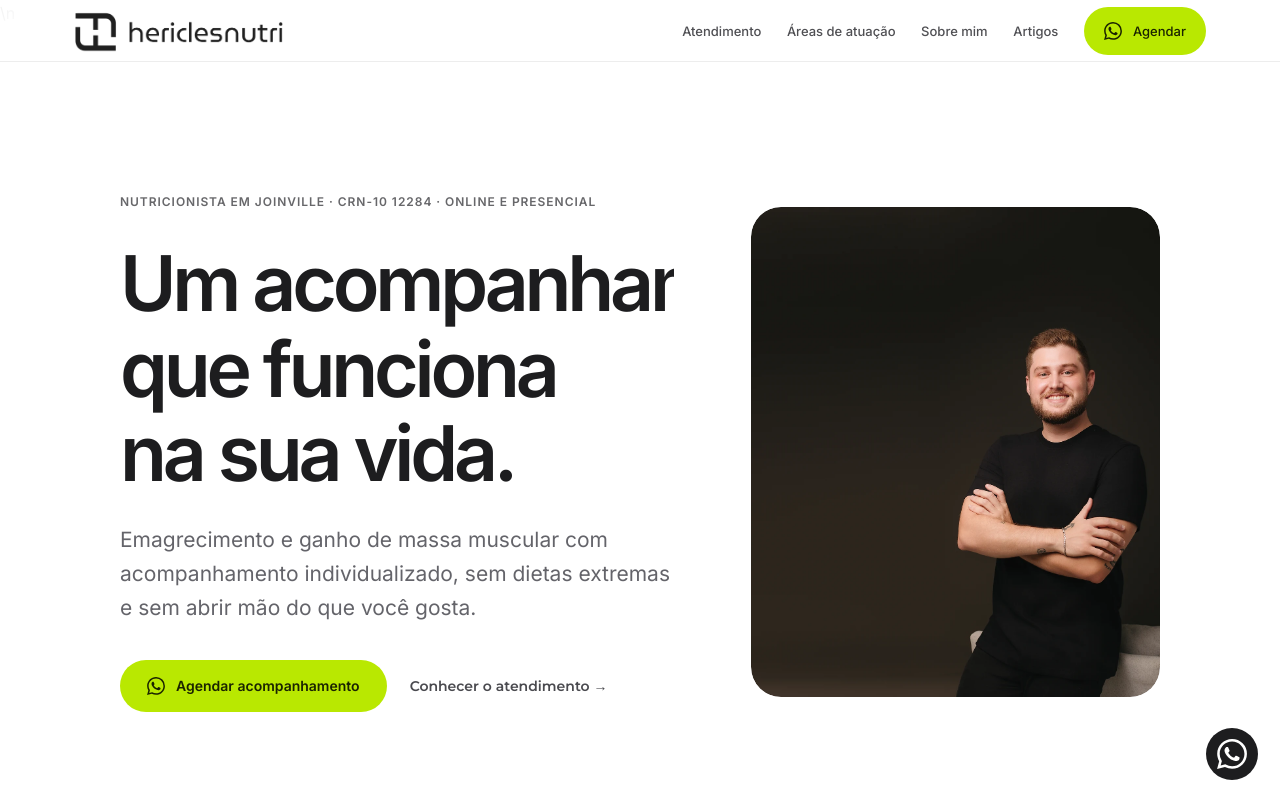
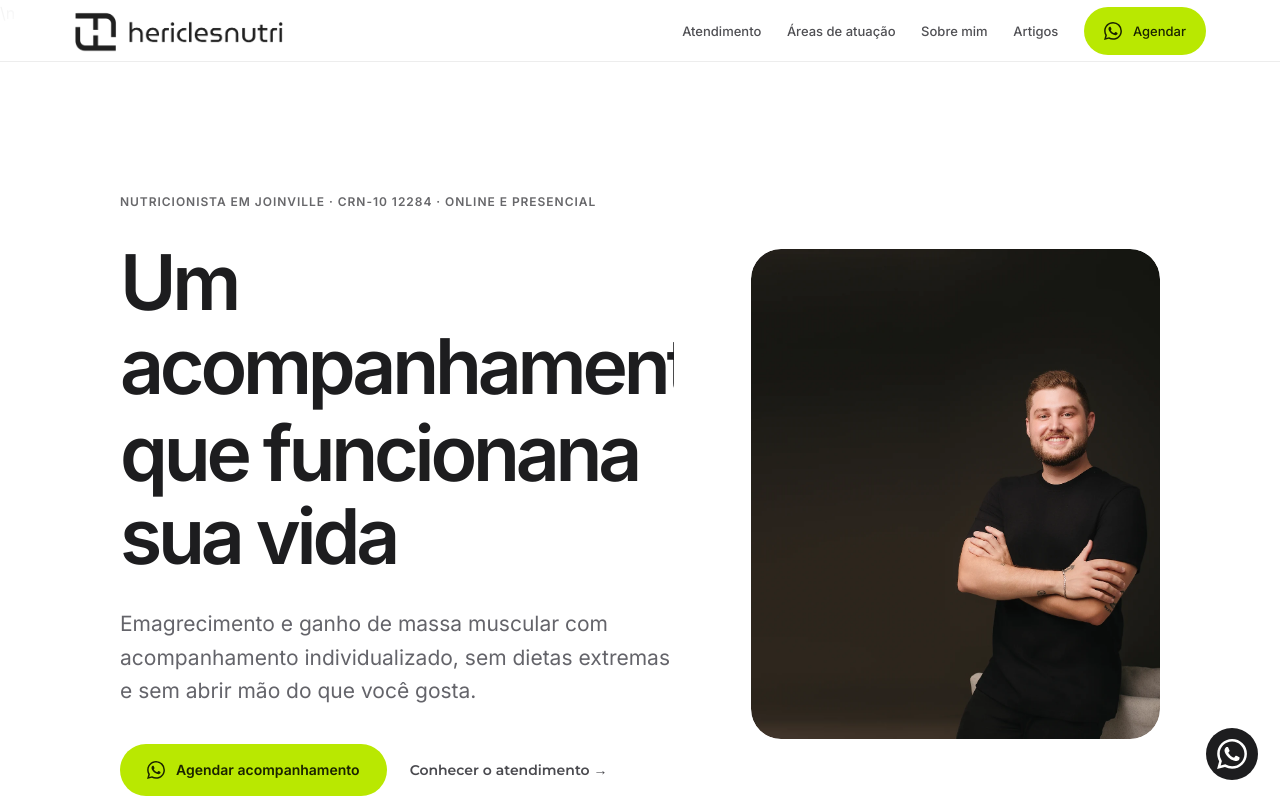
Before and after one commit to hericlesferreira/hericlesnutricionista-site, a React (Vite) app: page / in a window 1280 px wide. Shown: the top 800 px of the page. Built offline with nearby package versions, Linux system fonts and the light colour scheme.

Commit message:
style: reorganizar hero em quatro linhas

```diff
--- a/src/App.jsx
+++ b/src/App.jsx
@@ -101,16 +101,18 @@ export default function App() {
           <div className="hero__text">
             <p className="hero__eyebrow">Nutricionista em Joinville · CRN-10 12284 · Online e presencial</p>
             <h1 className="hero__title">
-              <span className="hero__rotator" aria-label="Uma alimentação, uma dieta, um acompanhamento ou um planejamento que funciona na sua vida">
+              <span className="hero__title-line">Um</span>
+              <span className="hero__rotator" aria-label="alimentação, dieta, acompanhamento ou planejamento">
                 <span className="hero__rotator-track" aria-hidden="true">
-                  <span>Uma alimentação</span>
-                  <span>Uma dieta</span>
-                  <span>Um acompanhamento</span>
-                  <span>Um planejamento</span>
-                  <span>Uma alimentação</span>
+                  <span>alimentação</span>
+                  <span>dieta</span>
+                  <span>acompanhamento</span>
+                  <span>planejamento</span>
+                  <span>alimentação</span>
                 </span>
               </span>
-              <span className="hero__title-static">que funciona na sua vida.</span>
+              <span className="hero__title-line">que funciona</span>
+              <span className="hero__title-line">na sua vida</span>
             </h1>
             <p className="hero__desc">
               Emagrecimento e ganho de massa muscular com acompanhamento individualizado, sem dietas extremas e sem abrir mão do que você gosta.
```
